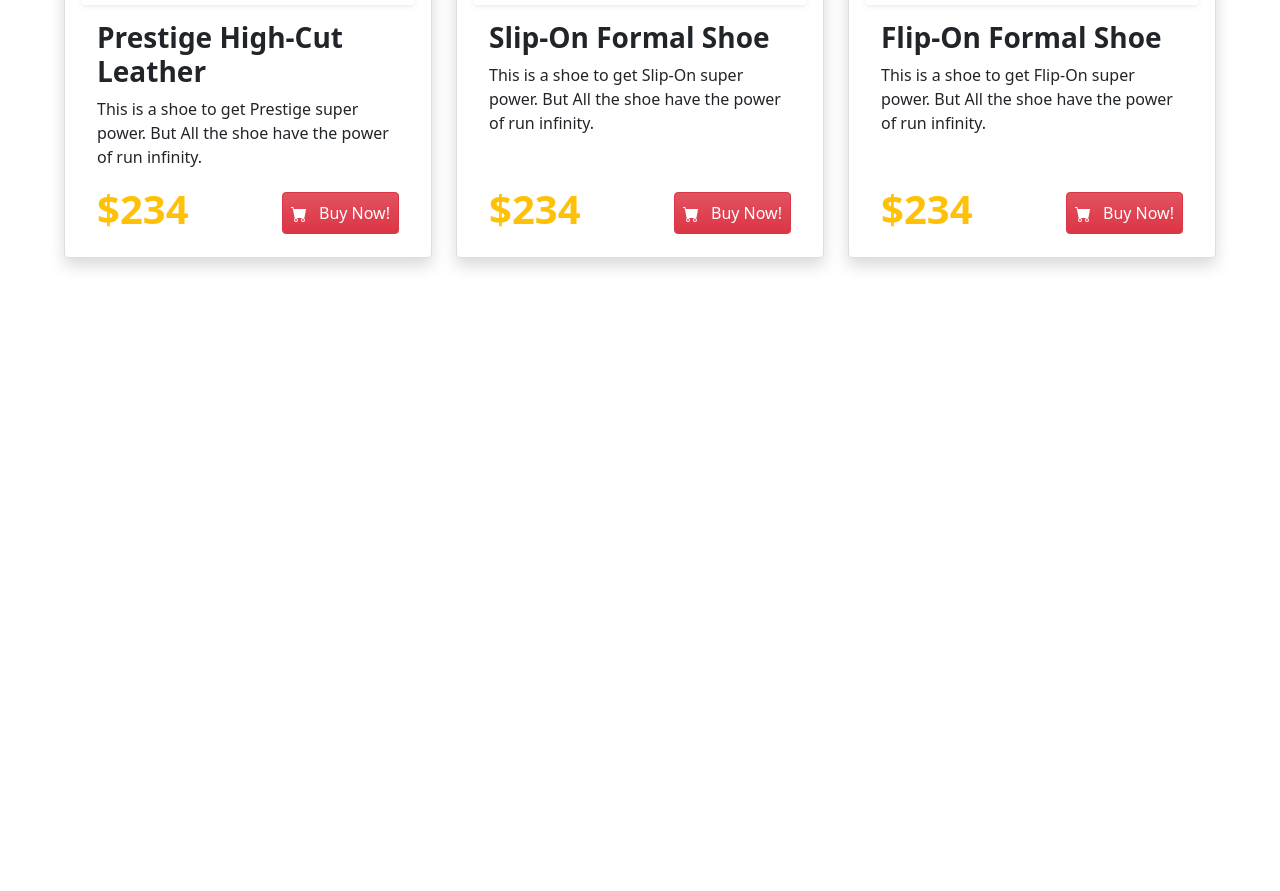
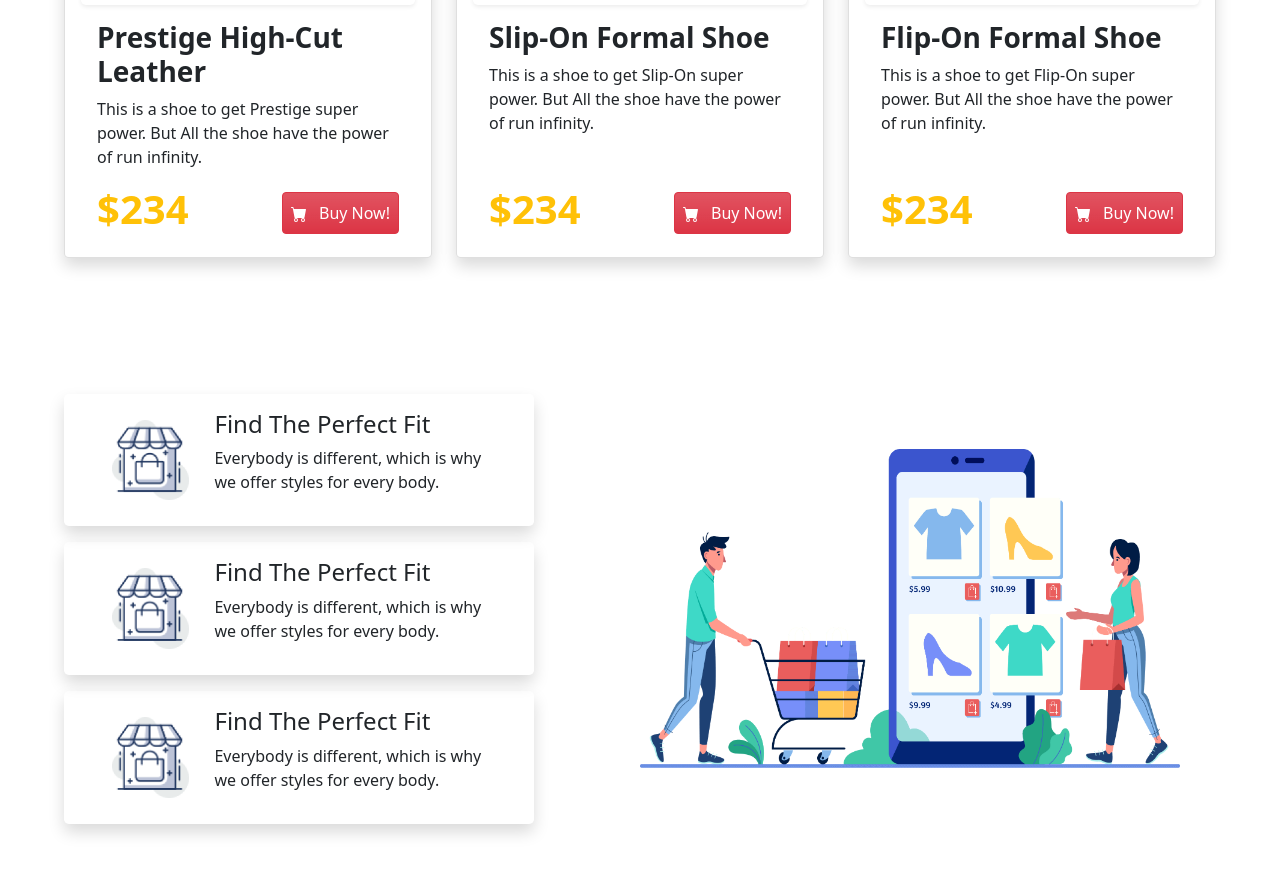
Before and after one commit to ibnumahtab/ibnu-nike, a plain HTML site: page index.html in a window 1280 px wide. Shown: the part 1997-2888 px from the top of the page. Before the commit the page ends 2279 px from the top, so only its background shows below. Drawn offline with nearby package versions, Linux system fonts and the light colour scheme.

Commit message:
Desktop Version Complete

```diff
--- a/index.html
+++ b/index.html
@@ -182,7 +182,7 @@
 			<!-- Casual Shoes Ends -->
 
 			<!-- Formal Shoes Starts -->
-			<section id="formal-shoes" class="py-4">
+			<section id="formal-shoes" class="py-4 mb-5">
 				<div class="container">
 					<h2 class="fs-1 fw-bold text-uppercase text-dark py-5">Formal Shoes</h2>
 					<div id="shoe-cards">
@@ -273,6 +273,59 @@
 				</div>
 			</section>
 			<!-- Formal Shoes Ends -->
+
+			<!-- Features Section Starts -->
+			<div id="features-section" class="py-5 mb-5">
+				<div class="container row justify-content-between align-items-center">
+					<div class="col-lg-5">
+						<div class="feature-items">
+							<div class="row shadow rounded-3 my-3">
+								<div class="col d-lg-flex align-items-center p-3 px-5">
+									<div class="feauture-image w-50">
+										<img class="img-fluid w-75" src="./assets/icons/image 12.png" alt="">
+									</div>
+									<div class="feature-text">
+										<h4>Find The Perfect Fit</h4>
+										<p>Everybody is different, which is why we offer styles for every body.</p>
+									</div>
+								</div>
+							</div>
+						</div>
+						<div class="feature-items">
+							<div class="row shadow rounded-3 my-3">
+								<div class="col d-lg-flex align-items-center p-3 px-5">
+									<div class="feauture-image w-50">
+										<img class="img-fluid w-75" src="./assets/icons/image 12.png" alt="">
+									</div>
+									<div class="feature-text">
+										<h4>Find The Perfect Fit</h4>
+										<p>Everybody is different, which is why we offer styles for every body.</p>
+									</div>
+								</div>
+							</div>
+						</div>
+						<div class="feature-items">
+							<div class="row shadow rounded-3 my-3">
+								<div class="col d-lg-flex align-items-center p-3 px-5">
+									<div class="feauture-image w-50">
+										<img class="img-fluid w-75" src="./assets/icons/image 12.png" alt="">
+									</div>
+									<div class="feature-text">
+										<h4>Find The Perfect Fit</h4>
+										<p>Everybody is different, which is why we offer styles for every body.</p>
+									</div>
+								</div>
+							</div>
+						</div>
+					</div>
+					<div class="col-lg-6">
+						<div class="feature-bg">
+							<img class="img-fluid" src="./assets/images/shopping.png" alt="">
+						</div>
+					</div>
+				</div>
+			</div>
+			<!-- Features Section Ends -->
 		</div>
 	</main>
 	<!-- =========== Main Section Ends =========== -->
```
